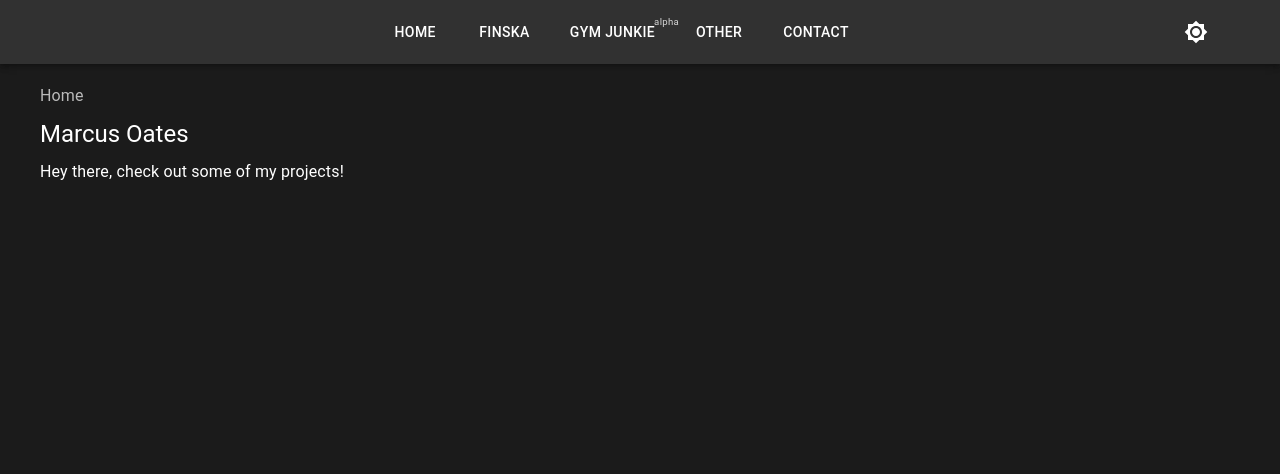
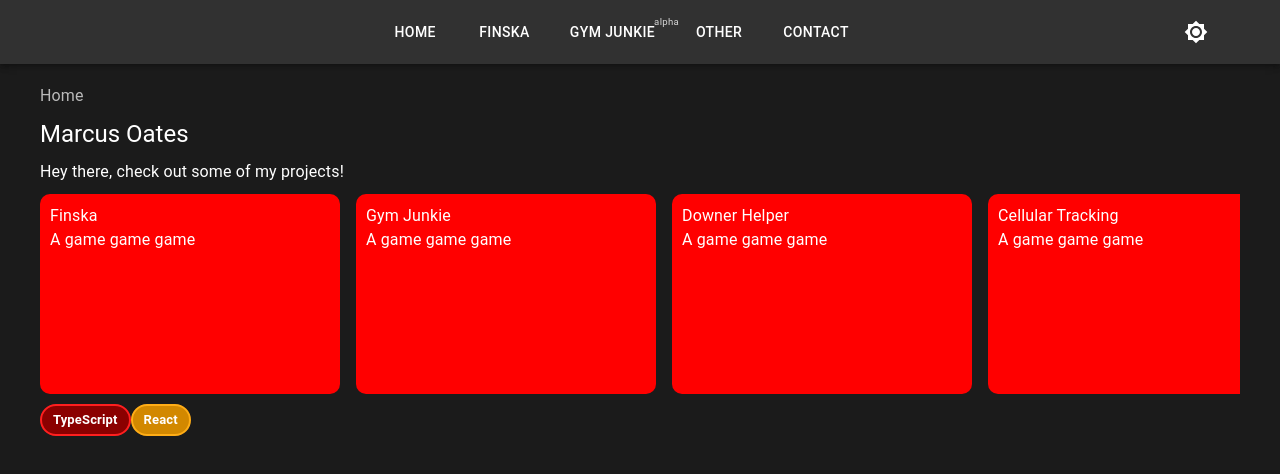
Before and after one commit to moates695/moates695.github.io, a React (Create React App) app: page / in a window 1280 px wide. Shown: the top 474 px of the page. Built offline with nearby package versions, Linux system fonts and the light colour scheme.

Commit message:
save progress

```diff
--- a/src/App.tsx
+++ b/src/App.tsx
@@ -45,18 +45,23 @@ function App() {
             <Routes>
               <Route path="/" element={<Home />} />
               <Route path="/contact" element={<Contact />} />
-              <Route path="/finska" element={<FinksaOverview />} />
-              <Route path="/finska/design" element={<FinksaDesign />} />
-              <Route path="/finska/roadmap" element={<FinksaRoadmap />} />
-              <Route path="/finska/releases" element={<FinksaReleases />} />
-              <Route path="/gym-junkie" element={<GymJunkieOverview />} />
-              <Route path="/gym-junkie/functionality" element={<GymJunkieFunctionality />} />
-              <Route path="/gym-junkie/roadmap" element={<GymJunkieRoadmap />} />
-              <Route path="/gym-junkie/releases" element={<GymJunkieReleases />} />
-              <Route path="/other" element={<OtherAll />} />
-              <Route path="/other/downer-helper" element={<OtherDownerHelper />} />
-              <Route path="/other/cellular-tracking" element={<OtherCellularTracking />} />
-
+              <Route path="/finska">
+                <Route index element={<FinksaOverview />} />
+                <Route path="design" element={<FinksaDesign />} />
+                <Route path="roadmap" element={<FinksaRoadmap />} />
+                <Route path="releases" element={<FinksaReleases />} />
+              </Route>
+              <Route path="/gym-junkie">
+                <Route index element={<FinksaOverview />} />
+                <Route path="functionality" element={<GymJunkieFunctionality />} />
+                <Route path="roadmap" element={<GymJunkieRoadmap />} />
+                <Route path="releases" element={<GymJunkieReleases />} />
+              </Route>
+              <Route path="/other">
+                <Route index element={<OtherAll />} />
+                <Route path="downer-helper" element={<OtherDownerHelper />} />
+                <Route path="cellular-tracking" element={<OtherCellularTracking />} />
+              </Route>
             </Routes>
           </Box>
         </Box>
--- a/src/components/AppToolbar.tsx
+++ b/src/components/AppToolbar.tsx
@@ -8,6 +8,7 @@ export interface AppToolbarProps {
   setIsDark: Dispatch<SetStateAction<boolean>>
 }
 
+// todo look for mui button badges for (alpha) text
 export default function AppToolbar(props: AppToolbarProps) {
   const { isDark, setIsDark } = props;
 
--- a/src/pages/Contact.tsx
+++ b/src/pages/Contact.tsx
@@ -19,7 +19,6 @@ export default function ContactPage() {
         flexDirection: 'column',
         justifyContent: 'flexStart',
         alignItems: 'center',
-        paddingTop: '20px',
       }}
     >
       <Box
--- a/src/pages/Home.tsx
+++ b/src/pages/Home.tsx
@@ -1,4 +1,4 @@
-import { Box, Typography } from "@mui/material";
+import { Box, Chip, Stack, Typography } from "@mui/material";
 import Breadcrumbs from '@mui/material/Breadcrumbs';
 import Link from '@mui/material/Link';
 import {
@@ -10,7 +10,36 @@ import {
 } from 'react-router';
 import PageLinks from "../components/PageLinks";
 
+interface ProjectInfo {
+  name: string
+  description: string
+}
+
 export default function HomePage() {
+
+  const projects: ProjectInfo[] = [
+    {
+      name: 'Finska',
+      description: 'A game game game'
+    },
+    {
+      name: 'Gym Junkie',
+      description: 'A game game game'
+    },
+    {
+      name: 'Downer Helper',
+      description: 'A game game game'
+    },
+    {
+      name: 'Cellular Tracking',
+      description: 'A game game game'
+    },
+    {
+      name: 'Cellular Tracking',
+      description: 'A game game game'
+    },
+  ]
+
   return (
     <Box
       component="section"
@@ -32,6 +61,51 @@ export default function HomePage() {
       <Typography>
         Hey there, check out some of my projects!
       </Typography>
+      <Stack
+        direction="row"
+        spacing={2}
+        sx={{ overflowX: "auto" }}
+      >
+        {projects.map((project) => (
+          <Box
+            sx={{
+              height: '200px',
+              width: '300px',
+              flexShrink: 0,
+              padding: '10px',
+              backgroundColor: 'red',
+              borderRadius: '10px',
+            }}
+          >
+            <Typography>{project.name}</Typography>
+            <Typography>{project.description}</Typography>
+          </Box>
+        ))}
+      </Stack>
+      <Box>
+        <Chip
+          label="TypeScript"
+          variant="outlined"
+          sx={{
+            bgcolor: "#8b0000",
+            borderColor: "#ff1f1fff",
+            borderWidth: '2px',
+            color: "white",
+            fontWeight: 600,
+          }}
+        />
+        <Chip
+          label="React"
+          variant="outlined"
+          sx={{
+            bgcolor: "#d28800",
+            borderColor: "#ffad16ff",
+            borderWidth: '2px',
+            color: "white",
+            fontWeight: 600,
+          }}
+        />
+      </Box>
     </Box>
   )
 }
```
